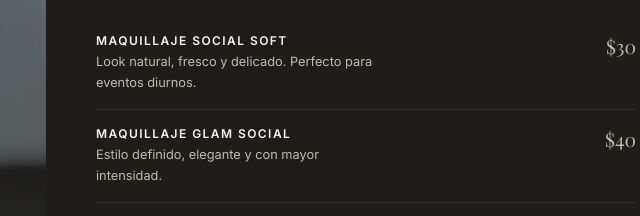
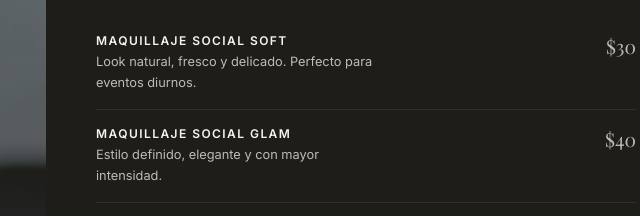
Before and after one commit to istorrez/jeancarlosproduction, a plain HTML site: page index.html in a window 1280 px wide. Shown: the part 1620-1836 px from the top of the page, 594-1234 px from the left. Drawn offline with nearby package versions, Linux system fonts and the light colour scheme; a web font is replaced by a local one.

Commit message:
Update: Renamed 'Maquillaje Glam Social' to 'Maquillaje Social Glam' across the site

```diff
--- a/index.html
+++ b/index.html
@@ -65,7 +65,7 @@
         <select name="servicio" id="heroServicioSelect">
           <option value="" disabled selected>Selecciona un servicio</option>
           <option>Maquillaje Social Soft — $30</option>
-          <option>Maquillaje Glam Social — $40</option>
+          <option>Maquillaje Social Glam — $40</option>
           <option>Maquillaje de Graduación — $50</option>
           <option>Maquillaje de Quinceañera — $60</option>
           <option>Maquillaje de Novia — $70</option>
@@ -144,7 +144,7 @@
 
         <li class="service-item">
           <div class="service-info">
-            <h4>Maquillaje Glam Social</h4>
+            <h4>Maquillaje Social Glam</h4>
             <p>Estilo definido, elegante y con mayor intensidad.</p>
           </div>
           <span class="service-price">$40</span>
@@ -382,7 +382,7 @@
               <select id="resServicio" name="servicio" required>
                 <option value="" disabled selected>Selecciona un servicio</option>
                 <option>Maquillaje Social Soft — $30</option>
-                <option>Maquillaje Glam Social — $40</option>
+                <option>Maquillaje Social Glam — $40</option>
                 <option>Maquillaje de Graduación — $50</option>
                 <option>Maquillaje de Quinceañera — $60</option>
                 <option>Maquillaje de Novia — $70</option>
@@ -492,7 +492,7 @@
         <h4>Servicios</h4>
         <ul>
           <li><a href="#servicios">Maquillaje Social Soft</a></li>
-          <li><a href="#servicios">Maquillaje Glam Social</a></li>
+          <li><a href="#servicios">Maquillaje Social Glam</a></li>
           <li><a href="#servicios">Maquillaje de Graduación</a></li>
           <li><a href="#servicios">Maquillaje de Quinceañera</a></li>
           <li><a href="#servicios">Maquillaje de Novia</a></li>
```
